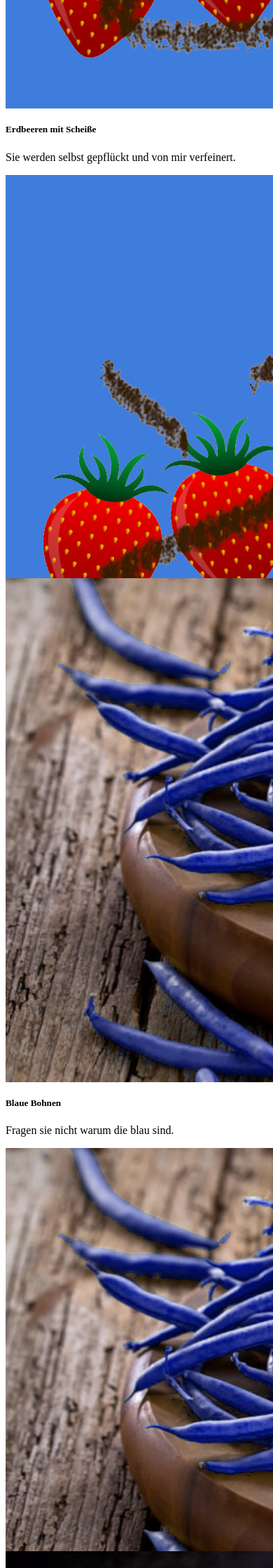
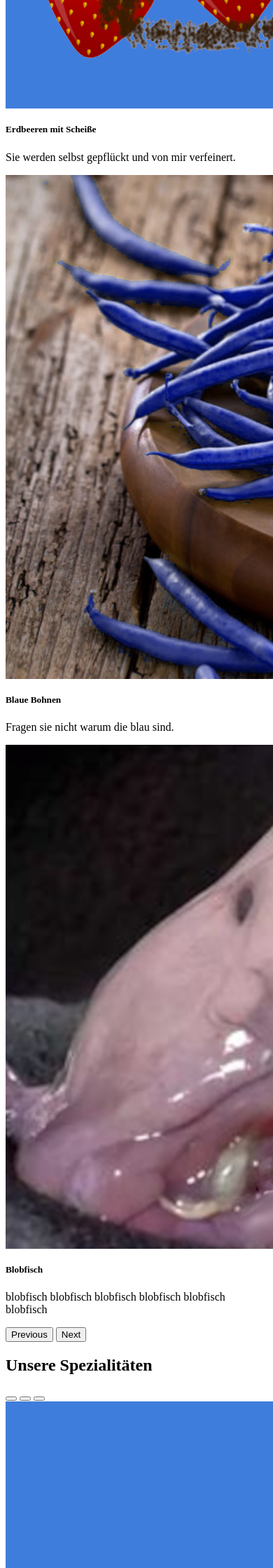
Before and after one commit to noahgrocholl/website_template, a PHP site: page /content.php in a window 390 px wide; the page is wider, and only the part inside the window is pictured. Shown: the part 1378-3618 px from the top of that part at 70% size. Run offline with PHP 8.4, Linux system fonts and the light colour scheme.

Commit message:
carousel responsive

```diff
--- a/content.php
+++ b/content.php
@@ -35,7 +35,7 @@
     </div>
 </div>
 
-<div class="mb-3 mx-auto" style="width: 90%;">
+<div class="d-md-block d-lg-block d-xl-none mb-3 mx-auto" style="width: 90%;">
 
     <h2 style="font-family: Beau Rivage;">Unsere Spezialitäten</h3>
 
@@ -47,57 +47,27 @@
         </div>
         <div class="carousel-inner">
             <div class="carousel-item active">
-                    <div class="d-md-block d-lg-none">
                 <img src="images/erdbeer.png" class="d-block w-100" alt="...">
-                        <div class="carousel-caption">
+                <div class="carousel-caption d-none d-md-block">
                     <h5>Erdbeeren mit Scheiße</h5>
                     <p>Sie werden selbst gepflückt und von mir verfeinert.</p>
                 </div>
             </div>
-                    <div class="d-none d-lg-block" style="width: 64rem; height: 36rem;">
-                        <img src="images/erdbeer.png" class="d-block w-100" alt="...">
-                        <div class="carousel-caption">
-                            <h5>Erdbeeren mit Scheiße</h5>
-                            <p>Sie werden selbst gepflückt und von mir verfeinert.</p>
-                        </div>
-                    </div>
-                </div>
-
             <div class="carousel-item">
-                    <div class="d-md-block d-lg-none">
                 <img src="images/bohnen.png" class="d-block w-100" alt="...">
-                        <div class="carousel-caption">
+                <div class="carousel-caption d-none d-md-block">
                     <h5>Blaue Bohnen</h5>
                     <p>Fragen sie nicht warum die blau sind.</p>
                 </div>
             </div>
-                    <div class="d-none d-lg-block" style="width: 64rem; height: 36rem;">
-                        <img src="images/bohnen.png" class="d-block w-100" alt="...">
-                        <div class="carousel-caption">
-                            <h5>Blaue Bohnen</h5>
-                            <p>Fragen sie nicht warum die blau sind.</p>
-                        </div>
-                    </div>
-                </div>
-
             <div class="carousel-item">
-                    <div class="d-md-block d-lg-none">
                 <img src="images/fisch.png" class="d-block w-100" alt="...">
-                        <div class="carousel-caption">
-                            <h5>Blobfisch</h5>
-                            <p>blobfisch blobfisch blobfisch blobfisch blobfisch blobfisch </p>
-                        </div>
-                    </div>
-                    <div class="d-none d-lg-block" style="width: 64rem; height: 36rem;">
-                        <img src="images/fisch.png" class="d-block w-100" alt="...">
-                        <div class="carousel-caption">
+                <div class="carousel-caption d-none d-md-block">
                     <h5>Blobfisch</h5>
                     <p>blobfisch blobfisch blobfisch blobfisch blobfisch blobfisch </p>
                 </div>
             </div>
         </div>
-            </div>
-
         <button class="carousel-control-prev" type="button" data-bs-target="#carouselExampleCaptions" data-bs-slide="prev">
             <span class="carousel-control-prev-icon" aria-hidden="true"></span>
             <span class="visually-hidden">Previous</span>
@@ -108,3 +78,47 @@
         </button>
     </div>
 </div>
+
+<div class="d-xl-block d-lg-none d-md-none d-none mb-3 mx-auto" style="width: 64rem; height: 36rem">
+
+    <h2 style="font-family: Beau Rivage;">Unsere Spezialitäten</h3>
+
+    <div id="carouselExampleCaptions_lg" class="carousel slide" data-bs-ride="carousel">
+        <div class="carousel-indicators">
+            <button type="button" data-bs-target="#carouselExampleCaptions_lg" data-bs-slide-to="0" class="active" aria-current="true" aria-label="Slide 1"></button>
+            <button type="button" data-bs-target="#carouselExampleCaptions_lg" data-bs-slide-to="1" aria-label="Slide 2"></button>
+            <button type="button" data-bs-target="#carouselExampleCaptions_lg" data-bs-slide-to="2" aria-label="Slide 3"></button>
+        </div>
+        <div class="carousel-inner">
+            <div class="carousel-item active">
+                <img src="images/erdbeer.png" class="d-block w-100" alt="...">
+                <div class="carousel-caption d-none d-md-block">
+                    <h5>Erdbeeren mit Scheiße</h5>
+                    <p>Sie werden selbst gepflückt und von mir verfeinert.</p>
+                </div>
+            </div>
+            <div class="carousel-item">
+                <img src="images/bohnen.png" class="d-block w-100" alt="...">
+                <div class="carousel-caption d-none d-md-block">
+                    <h5>Blaue Bohnen</h5>
+                    <p>Fragen sie nicht warum die blau sind.</p>
+                </div>
+            </div>
+            <div class="carousel-item">
+                <img src="images/fisch.png" class="d-block w-100" alt="...">
+                <div class="carousel-caption d-none d-md-block">
+                    <h5>Blobfisch</h5>
+                    <p>blobfisch blobfisch blobfisch blobfisch blobfisch blobfisch </p>
+                </div>
+            </div>
+        </div>
+        <button class="carousel-control-prev" type="button" data-bs-target="#carouselExampleCaptions" data-bs-slide="prev">
+            <span class="carousel-control-prev-icon" aria-hidden="true"></span>
+            <span class="visually-hidden">Previous</span>
+        </button>
+        <button class="carousel-control-next" type="button" data-bs-target="#carouselExampleCaptions" data-bs-slide="next">
+            <span class="carousel-control-next-icon" aria-hidden="true"></span>
+            <span class="visually-hidden">Next</span>
+        </button>
+    </div>
+</div>
```
Lines whose indentation alone changed are shown as unchanged.
